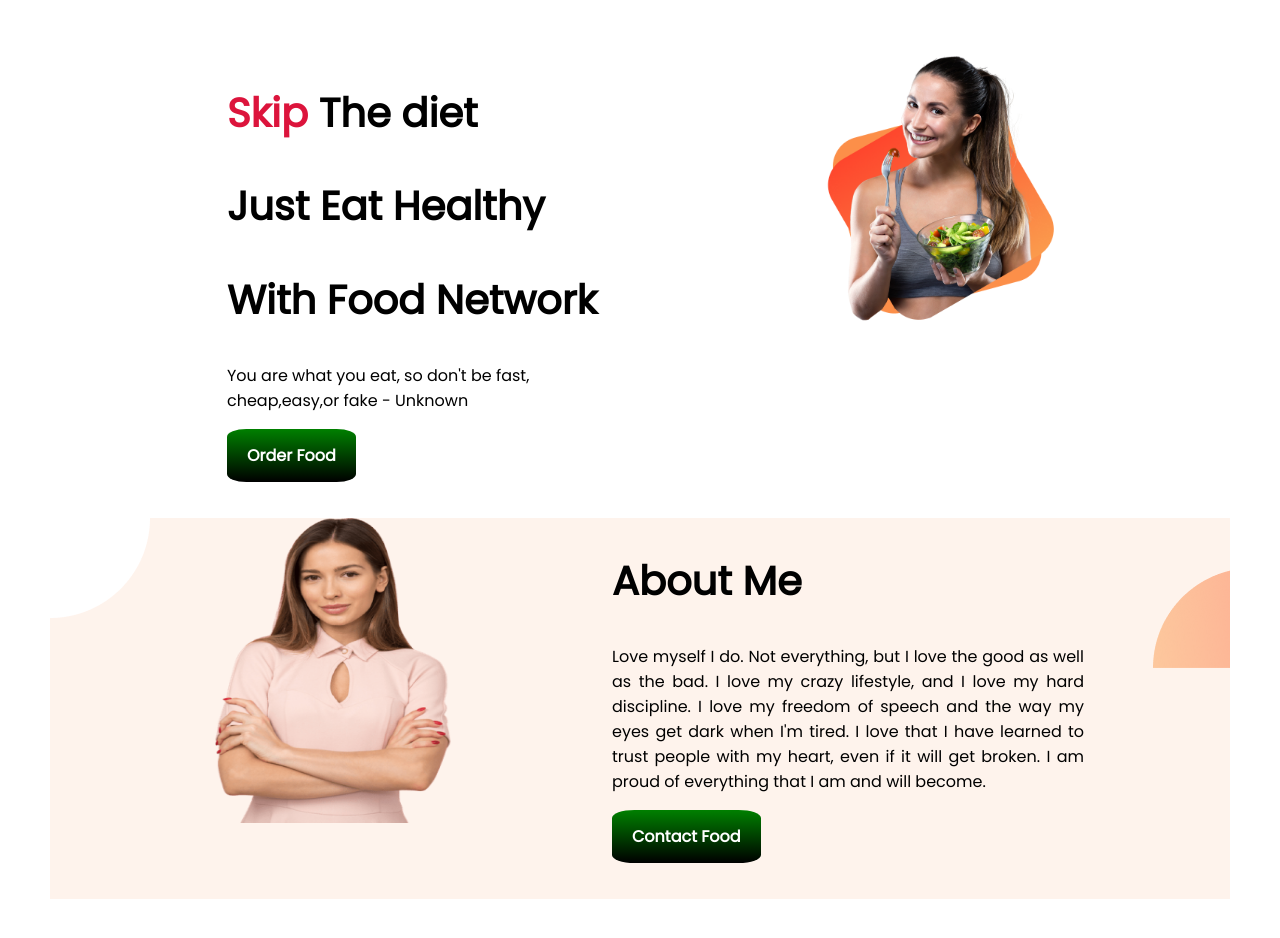
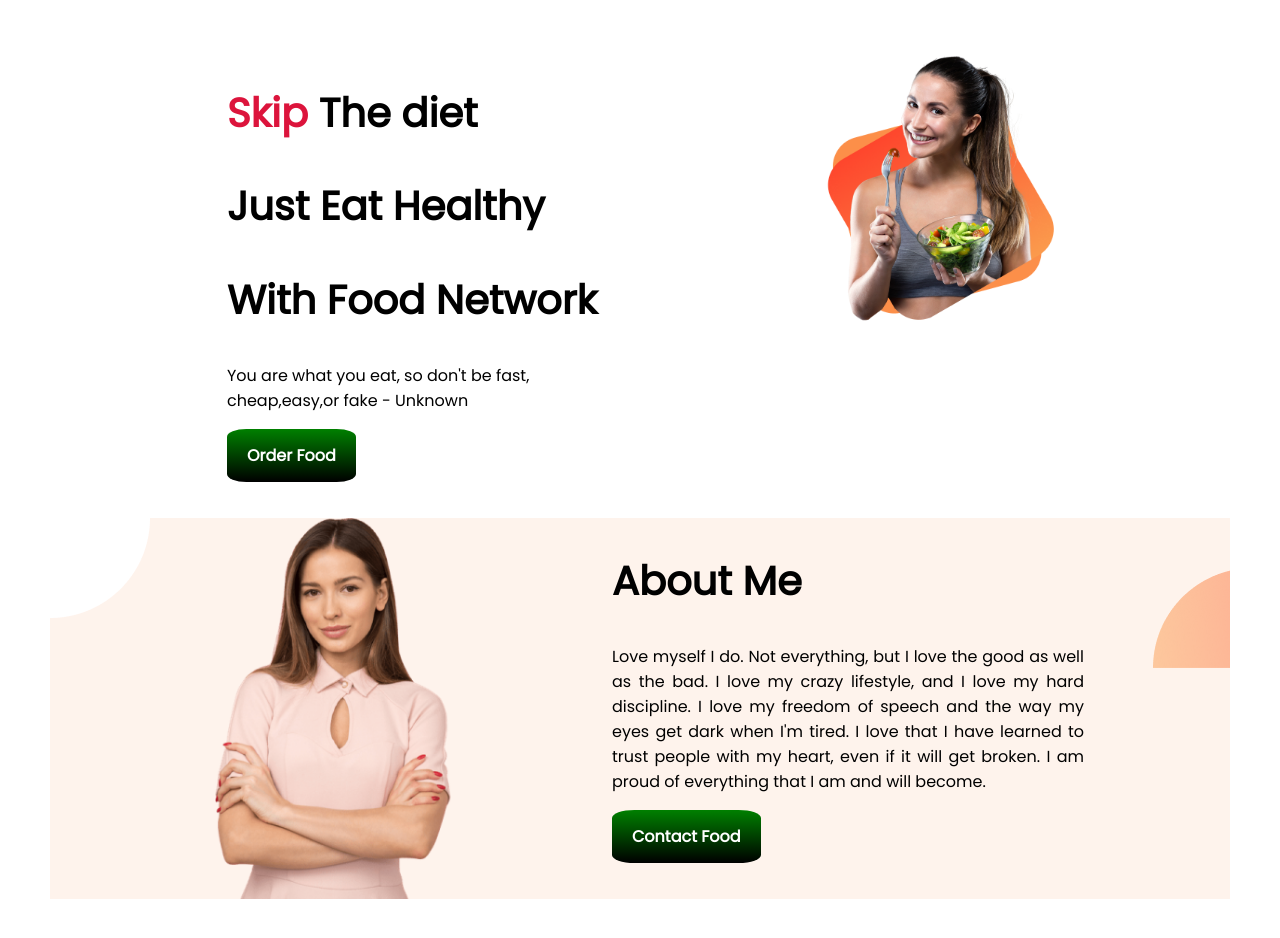
Before and after one commit to ShoronTorofdar/Assignment-01, a plain HTML site: page index.html in a window 1280 px wide. Drawn offline with Linux system fonts and the light colour scheme.

Commit message:
first commit

```diff
--- a/index.html
+++ b/index.html
@@ -38,5 +38,10 @@
 
  </section>
 
+ <section>
+
+
+ </section>
+
 </body>
 </html>
--- a/style.css
+++ b/style.css
@@ -14,7 +14,7 @@ section{display: flex; margin: 50px;}
 padding: 15px 20px; font-weight: 700; border-radius: 15%;
  color: white; margin: 100px 0 0 0;}
 
-.about-me img{width: 50%; height: 80%;padding-left: 35%;}
+.about-me img{width: 50%; height: 100%;padding-left: 35%;}
 .about-me{ width: 40%; padding-right: 90px; text-align: justify;}
 .background{
   background-image: url(food/images/shapes/01.png); background-repeat: no-repeat;
```
